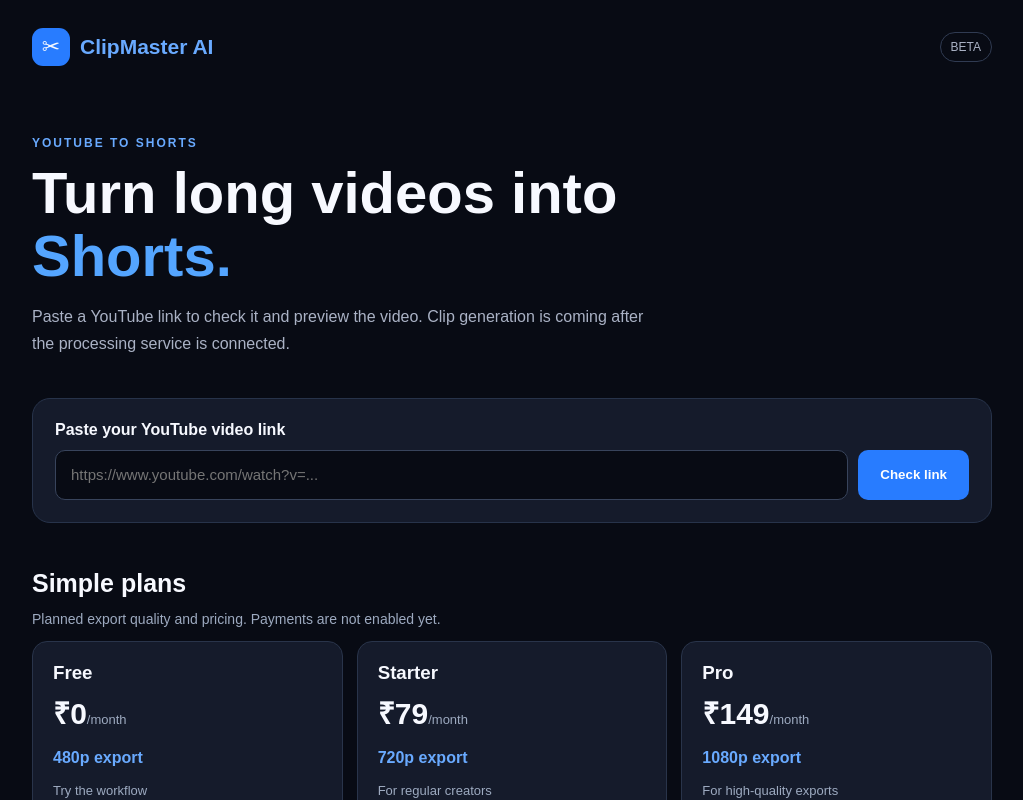
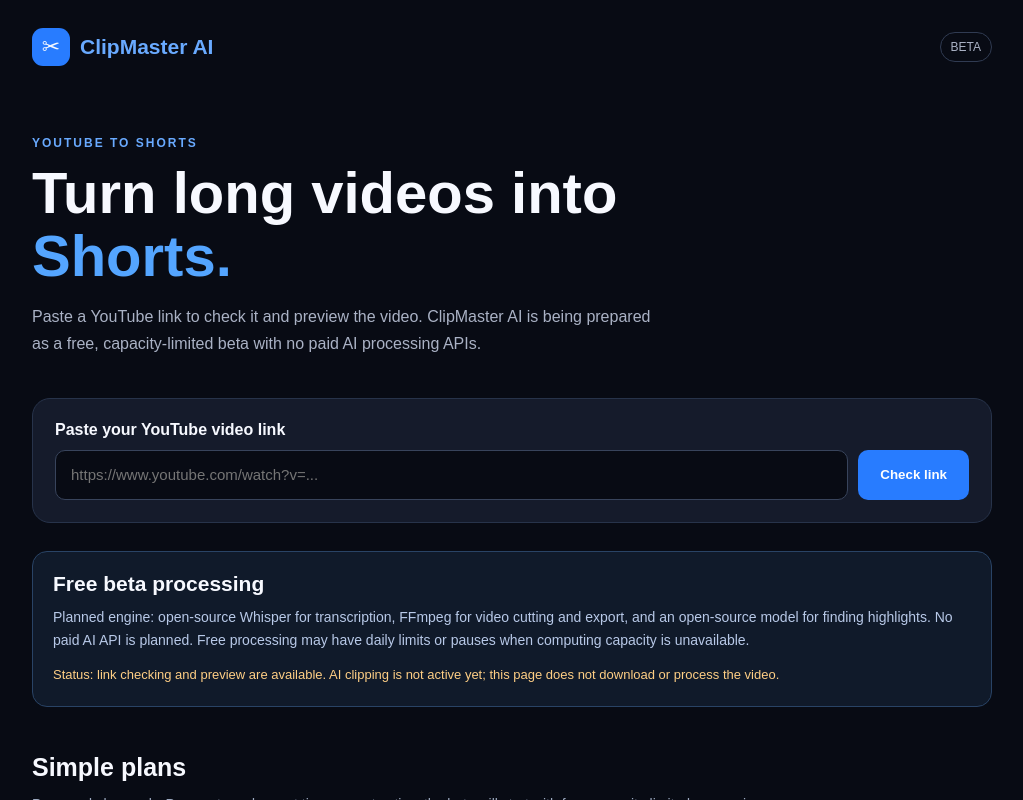
Before and after one commit to novaaisupport0-arch/ClipMaster-AI, a Next.js app: page / in a window 1280 px wide. Shown: the top 800 px of the page, without its empty margins (128-1151 px from the left). Built offline with nearby package versions, Linux system fonts and the light colour scheme.

Commit message:
Prepare ClipMaster AI free beta experience

```diff
--- a/app/page.js
+++ b/app/page.js
@@ -73,7 +73,7 @@ export default function Home() {
             Turn long videos into <span style={{ color: "#54a5ff" }}>Shorts.</span>
           </h1>
           <p style={{ color: "#aab2c5", lineHeight: 1.7, fontSize: 16, maxWidth: 620 }}>
-            Paste a YouTube link to check it and preview the video. Clip generation is coming after the processing service is connected.
+            Paste a YouTube link to check it and preview the video. ClipMaster AI is being prepared as a free, capacity-limited beta with no paid AI processing APIs.
           </p>
         </section>
 
@@ -118,9 +118,19 @@ export default function Home() {
           )}
         </section>
 
+        <section style={{ marginTop: 28, background: "#101a2a", border: "1px solid #294365", padding: 20, borderRadius: 15 }}>
+          <h2 style={{ margin: "0 0 10px", fontSize: 21 }}>Free beta processing</h2>
+          <p style={{ color: "#b8c9e8", fontSize: 14, lineHeight: 1.7, margin: 0 }}>
+            Planned engine: open-source Whisper for transcription, FFmpeg for video cutting and export, and an open-source model for finding highlights. No paid AI API is planned. Free processing may have daily limits or pauses when computing capacity is unavailable.
+          </p>
+          <p style={{ color: "#ffcf85", fontSize: 13, lineHeight: 1.6, margin: "12px 0 0" }}>
+            Status: link checking and preview are available. AI clipping is not active yet; this page does not download or process the video.
+          </p>
+        </section>
+
         <section style={{ marginTop: 46 }}>
           <h2 style={{ fontSize: 25 }}>Simple plans</h2>
-          <p style={{ color: "#9daac0", marginTop: -7, fontSize: 14 }}>Planned export quality and pricing. Payments are not enabled yet.</p>
+          <p style={{ color: "#9daac0", marginTop: -7, fontSize: 14 }}>Proposed plans only. Payments and export tiers are not active; the beta will start with free, capacity-limited processing.</p>
           <div style={{ display: "grid", gridTemplateColumns: "repeat(auto-fit, minmax(190px, 1fr))", gap: 14 }}>
             {plans.map(plan => (
               <article key={plan.name} style={{ background: "#151b2b", border: "1px solid #29344a", padding: 20, borderRadius: 15 }}>
```
